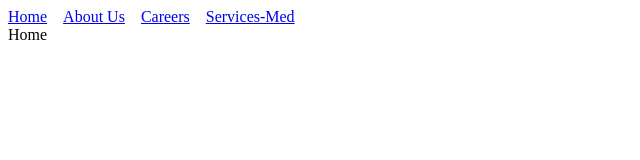
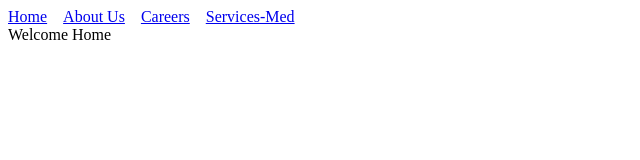
Before and after one commit to AbidShaik09/twynz-aerospace, a React (Vite) app: page / in a window 1280 px wide. Shown: the top 160 px of the page, without its empty margins (0-640 px from the left). Built offline with nearby package versions, Linux system fonts and the light colour scheme.

Commit message:
testing deployment auto update

```diff
--- a/src/pages/home/Home.tsx
+++ b/src/pages/home/Home.tsx
@@ -1,5 +1,5 @@
 const Home = () => {
-  return <div>Home</div>;
+  return <div>Welcome Home</div>;
 };
 
 export default Home;
```
